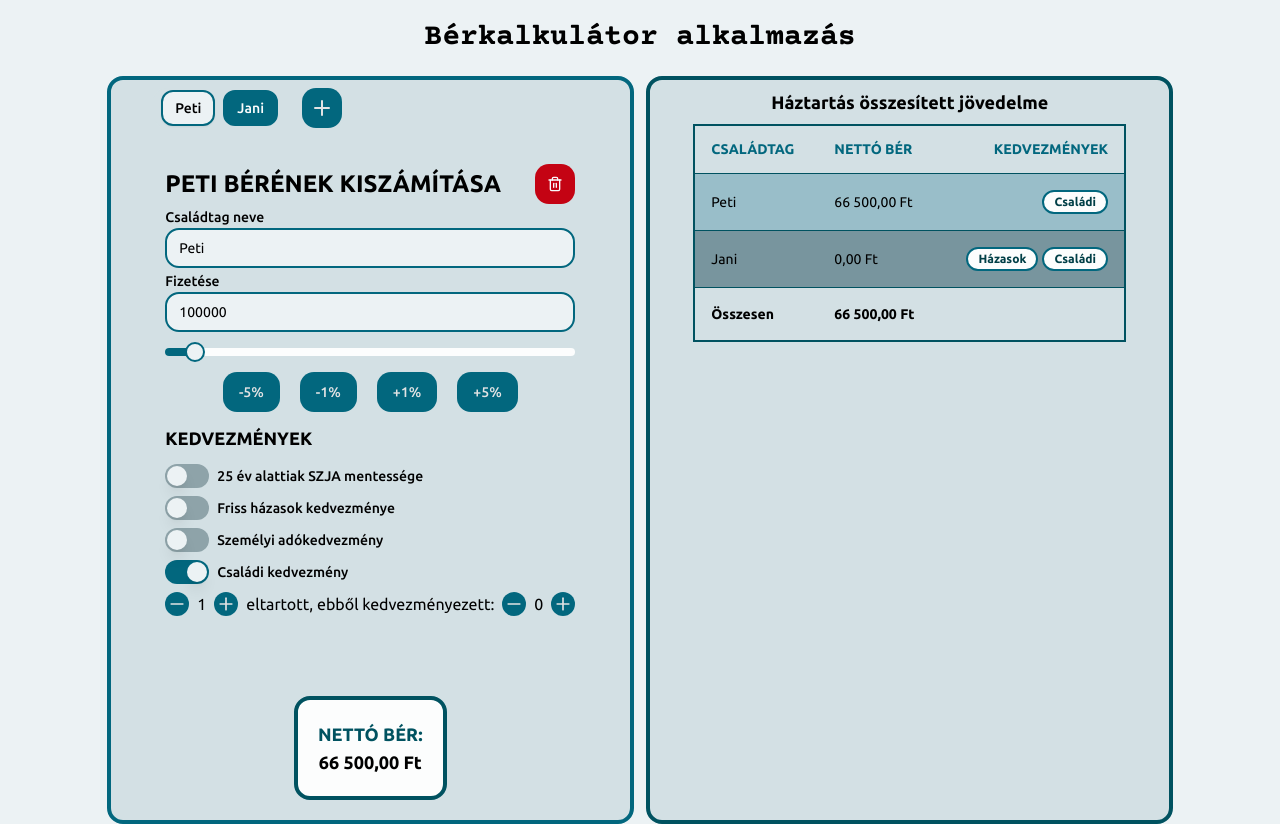
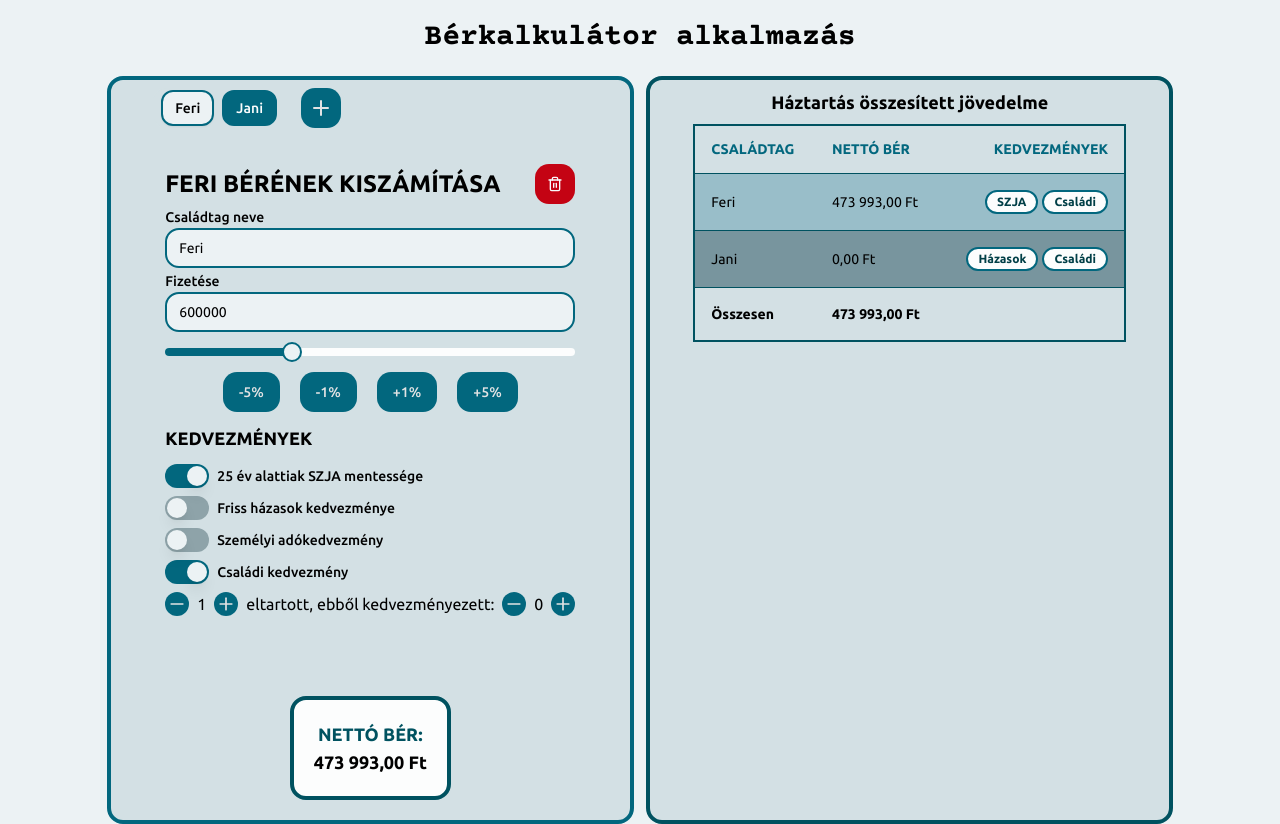
Before and after one commit to carburator03/berkalkulator, a React (Vite) app in the folder berkalkulator/: page / in a window 1280 px wide. Built offline with nearby package versions, Linux system fonts and the light colour scheme.

Commit message:
added localstorage support
date and marriedBenefit needs to be saved too

```diff
--- a/berkalkulator/src/components/HouseholdSalaryCalculator.jsx
+++ b/berkalkulator/src/components/HouseholdSalaryCalculator.jsx
@@ -1,15 +1,17 @@
 import FamilyMemberTabs from './FamilyMemberTabs/FamilyMemberTabs';
 import HouseholdSummary from './HouseholdSummary/HouseholdSummary';
-import { Button } from '@/components/ui/button';
-import { Plus } from 'lucide-react';
-import { useState } from 'react';
+import React, { useEffect, useState } from 'react';
 
 const HouseholdSalaryCalculator = () => {
-  const [members, setMembers] = useState([
+  const [members, setMembers] = useState(() => {
+    const data = localStorage.getItem('members');
+    return data
+      ? JSON.parse(data)
+      : [
           {
-      name: 'Peti',
-      salary: 100000,
-      young: false,
+            name: 'Feri',
+            salary: 600000,
+            young: true,
             married: false,
             personnel: false,
             family: true,
@@ -19,7 +21,7 @@ const HouseholdSalaryCalculator = () => {
           },
           {
             name: 'Jani',
-      salary: '',
+            salary: '550000',
             young: false,
             married: true,
             personnel: false,
@@ -28,7 +30,18 @@ const HouseholdSalaryCalculator = () => {
             dependent2: 1,
             net: 0,
           },
-  ]);
+        ];
+  });
+
+  useEffect(() => {
+    const data = localStorage.getItem('members');
+    if (data) setMembers(JSON.parse(data));
+  }, []);
+
+  useEffect(() => {
+    localStorage.setItem('members', JSON.stringify(members));
+  }, [members]);
+
   return (
     <>
       <div className='flex justify-center w-5/6 m-auto gap-3'>
```
Lines whose indentation alone changed are shown as unchanged.
